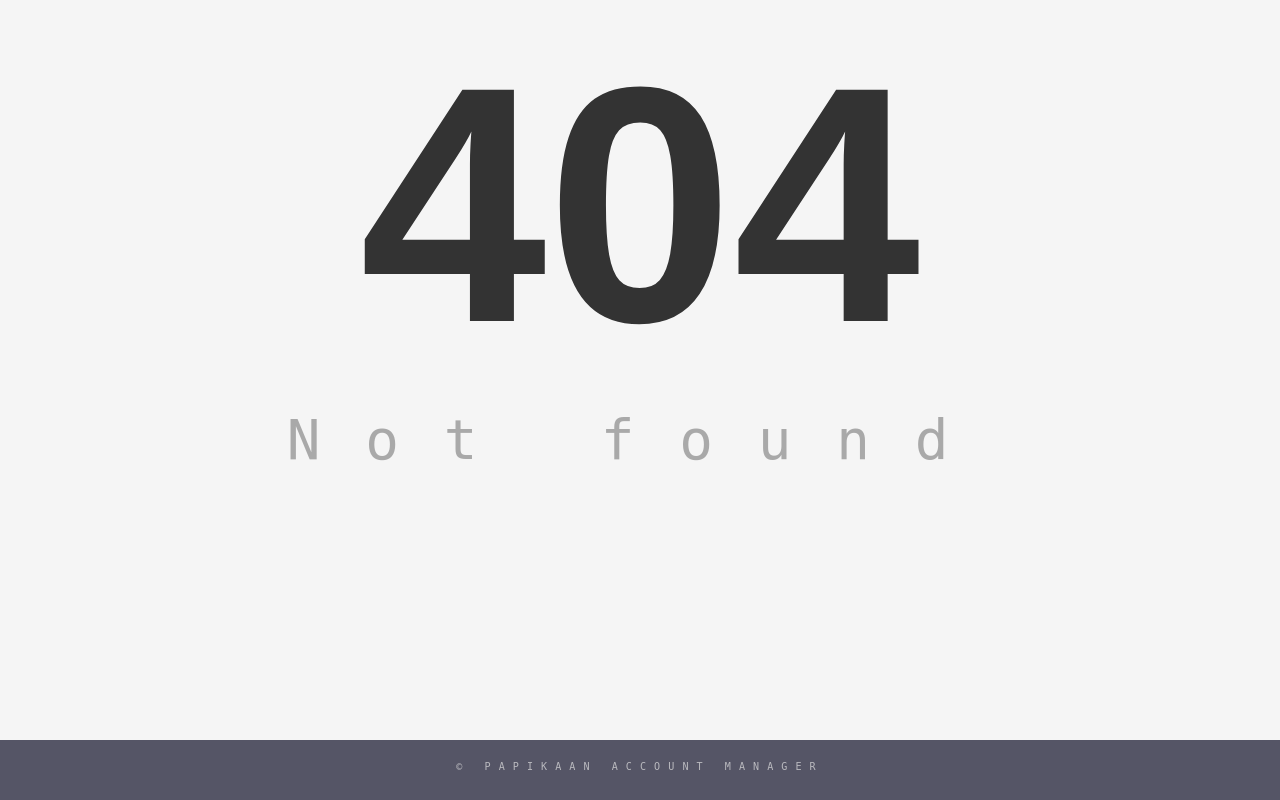
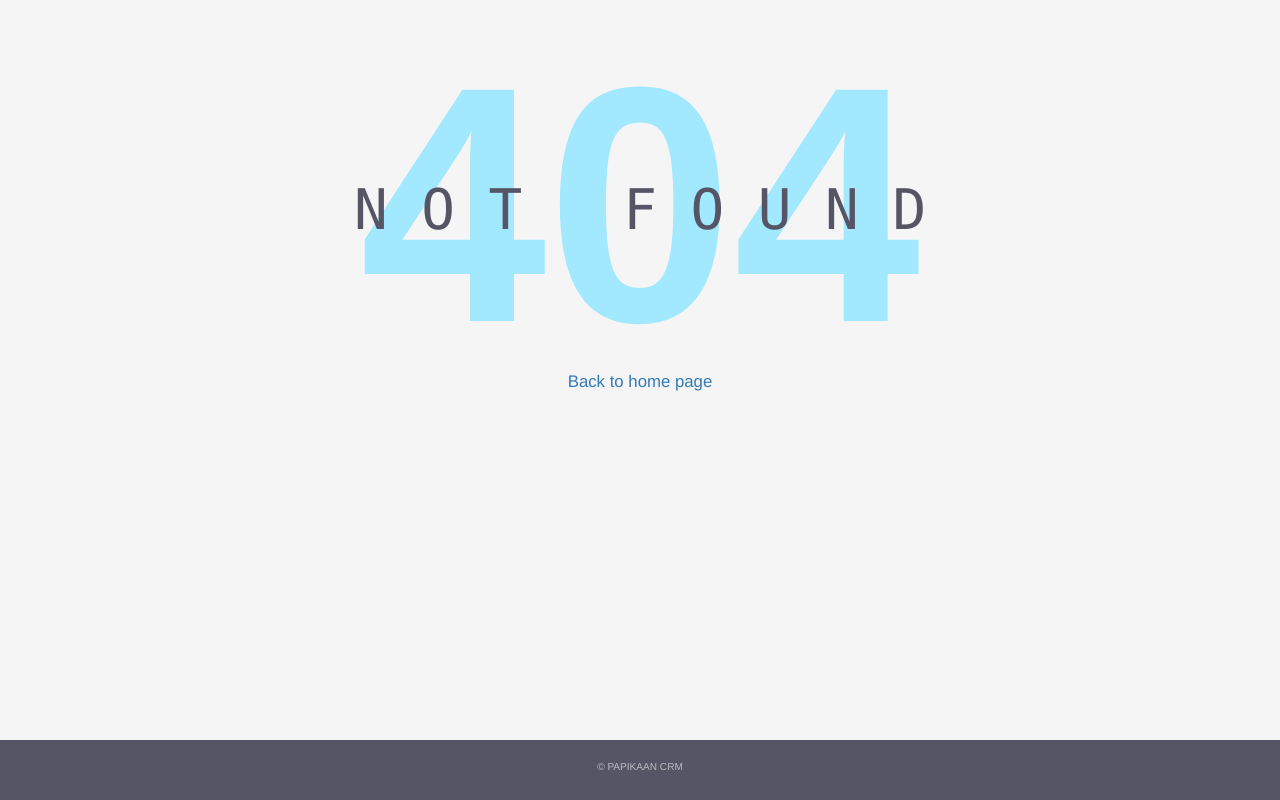
Before and after one commit to infoshareacademy/crm, a PHP site: page /404.html in a window 1280 px wide. Run offline with PHP 8.4, Linux system fonts and the light colour scheme; some libraries are stand-ins or nearby versions.

Commit message:
Add 404 error page - styling

```diff
--- a/404.html
+++ b/404.html
@@ -29,17 +29,15 @@
 
 <body class="err404">
 
-    <h1>404</h1>
-    <p>Not found</p>
+    <section>
+        <h1>404</h1>
+        <p>Not found</p>
 
-    <div >
-        <section>
-
-        </section>
-    </div>
+        <a href="/"> Back to home page </a>
+    </section>
 
     <footer class="footer">
-        <p>&copy; Papikaan Account Manager</p>
+        <p>&copy; Papikaan CRM</p>
     </footer>
 
 </body>
--- a/css/style.css
+++ b/css/style.css
@@ -318,18 +318,30 @@ body.err404 {
     margin-bottom: 70px;
 }
 
-.err404 h1{
+.err404 section h1{
     font-size: 24em;
     font-weight: 600;
     text-align: center;
+    color: rgb(162, 232, 255);
+    margin-bottom: -220px;
 }
-.err404 p{
+.err404 section a{
+    text-align: center;
+    display: block;
+    margin-top: 120px;
+    font-size: 1.2em;
+}
+.err404 section p{
     margin: 0 0 10px;
     font-size: 4em;
     text-align: center;
-    letter-spacing: .8em;
-    font-family: curier, monospace;
-    color: darkgray;}
+    letter-spacing: .6em;
+    font-family: Menlo, Monaco, Consolas, "Courier New", monospace;
+    color: #556;
+    margin-left:.6em;
+    text-transform: uppercase;
+    font-weight: 500;
+}
 
 .err404 .footer {
     position: absolute;
```
